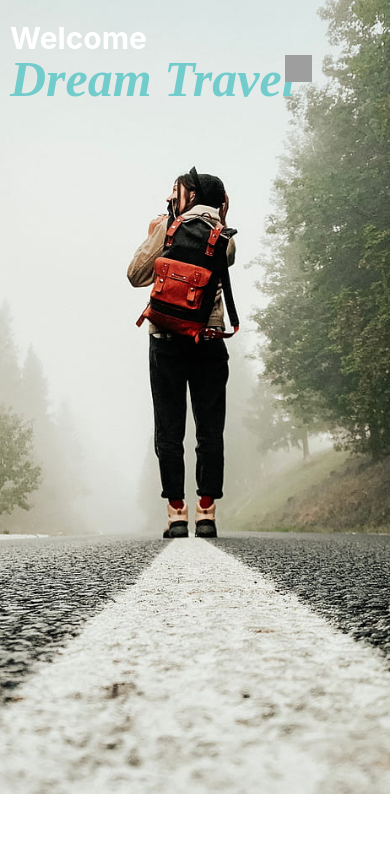
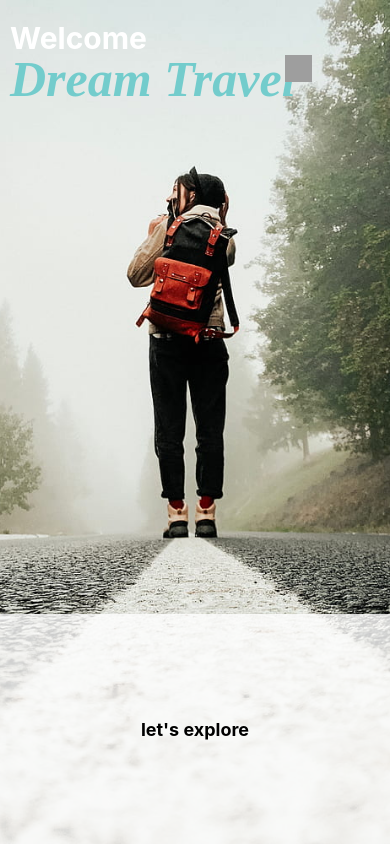
Before and after one commit to DasuniNagodaVithana/reactAssignment, a React Native app: screen / in a window 390 px wide. Built offline with nearby package versions, Linux system fonts and the light colour scheme; grey boxes are pictures that could not be loaded.

Commit message:
White rectangle component

```diff
--- a/src/HomeScreen/Homepage.tsx
+++ b/src/HomeScreen/Homepage.tsx
@@ -1,7 +1,8 @@
+import React from 'react';
 import { View, Text, Image, ImageBackground, StyleSheet } from 'react-native';
-import React from 'react';
 import CustomText from './CustomText';
 import TravelCustomText from './TravelCustomText';
+import WhiteRectangle from './WhiteRectangle';
 
 export default function Homepage() {
   return (
@@ -24,10 +25,12 @@ export default function Homepage() {
             marginLeft: 85,
           }}
         />
+
+
+        <View style={styles.whiteRectangleContainer}>
+          <WhiteRectangle />
+        </View>
       </ImageBackground>
-
-      {/* Add the white rectangle here */}
-      <WhiteRectangle />
     </View>
   );
 }
@@ -43,16 +46,8 @@ const styles = StyleSheet.create({
     borderRadius: 5,
     position: 'relative',
   },
-  rectangle: {
-    height: 50,
-    backgroundColor: 'white', // Change the background color to white
-    position: 'absolute',
-    bottom: 0,
-    left: 0,
-    right: 0,
+  whiteRectangleContainer: {
+    flex: 1,
+    justifyContent: 'flex-end', // Position the white rectangle at the bottom
   },
 });
-
-function WhiteRectangle() {
-  return <View style={styles.rectangle}></View>;
-}
--- /dev/null
+++ b/src/HomeScreen/WhiteRectangle.tsx
@@ -0,0 +1,27 @@
+import React from 'react';
+import { View, Text, ImageBackground, StyleSheet } from 'react-native';
+
+function WhiteRectangle() {
+  return (
+    <View style={styles.rectangle}>
+      <Text style={styles.whiteText}>let's explore</Text>
+    </View>
+  );
+}
+
+const styles = StyleSheet.create({
+  rectangle: {
+    height: 230,
+    backgroundColor: 'rgba(255, 255, 255, 0.8)',
+    padding: 20,
+    alignItems: 'center',
+    justifyContent: 'center',
+  },
+  whiteText: {
+    color: '#000',
+    fontSize: 18,
+    fontWeight: 'bold',
+  },
+});
+
+export default WhiteRectangle;
```
